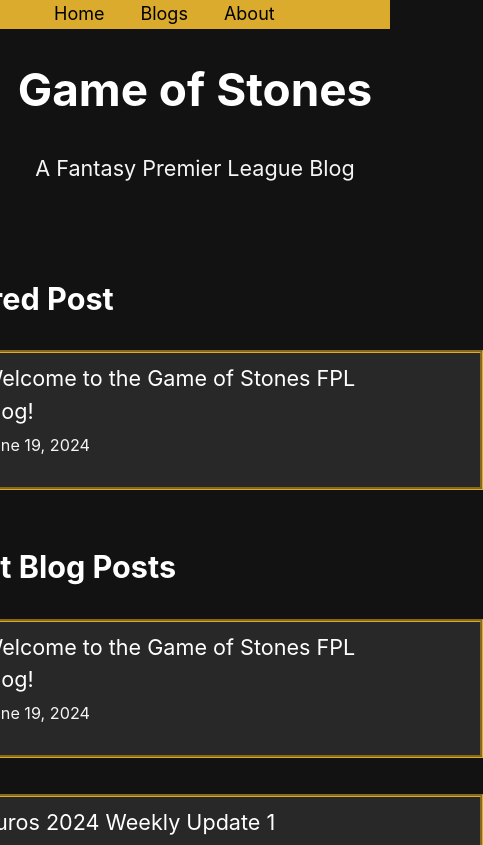
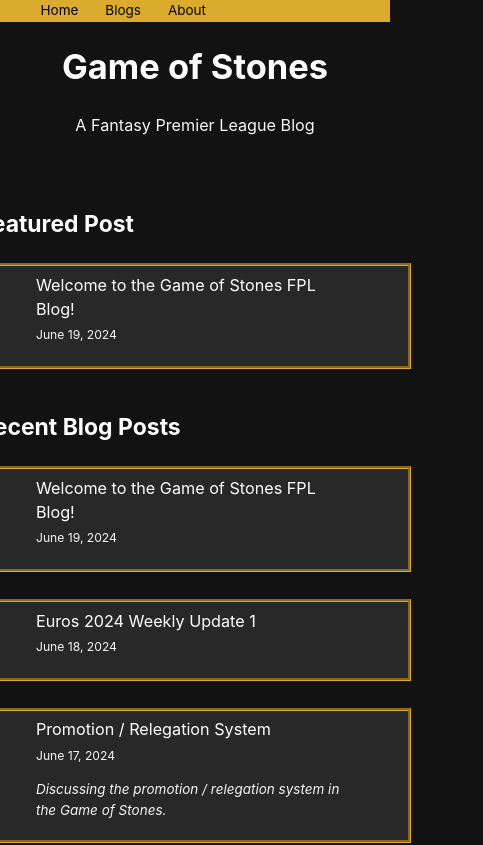
Before and after one commit to mgribbins567/gos-fpl, a Next.js app: page / in a window 390 px wide. Shown: the top 845 px of the page, 483 px wide, since content can reach past the window. Built offline with nearby package versions, Linux system fonts and the light colour scheme.

Commit message:
Fix mobile sizing.

```diff
--- a/posts/new-player-primer.md
+++ b/posts/new-player-primer.md
@@ -31,25 +31,28 @@
 .sidenav a {
   padding: 0.5rem 0.5rem 0.5rem 1rem;
   text-decoration: none;
-  font-size: 1rem;
   color: #FFFFFF;
   display: block;
 }
 .sidenav b {
   padding: 0.5rem 0.5rem 0.5rem 1rem;
   text-decoration: none;
-  font-size: 1rem;
   display: block;
   border-bottom: 1px solid;
 }
 .sidenav a:hover {
   color: #B3B3B3;
 }
+@media only screen and (max-width: 530px) {
+    #sidenav {
+        display: none;
+    }
+}
 </style>
 
 ---
 
-<div class="sidenav">
+<div class="sidenav" id="sidenav">
 <b>Quick Access</b>
 <a href="#table-of-contents">Table of Contents</a>
 <a href="#the-basics">The Basics</a>
--- a/styles/global.css
+++ b/styles/global.css
@@ -5,7 +5,8 @@
   font-family: -apple-system, BlinkMacSystemFont, Segoe UI, Roboto, Oxygen,
     Ubuntu, Cantarell, Fira Sans, Droid Sans, Helvetica Neue, sans-serif;
   line-height: 1.6;
-  font-size: 18px;
+  /* font-size: 18px; */
+  font-size: 1.6vh;
   color: rgb(255, 255, 255);
   background-color: rgb(18, 18, 18);
 }
```
